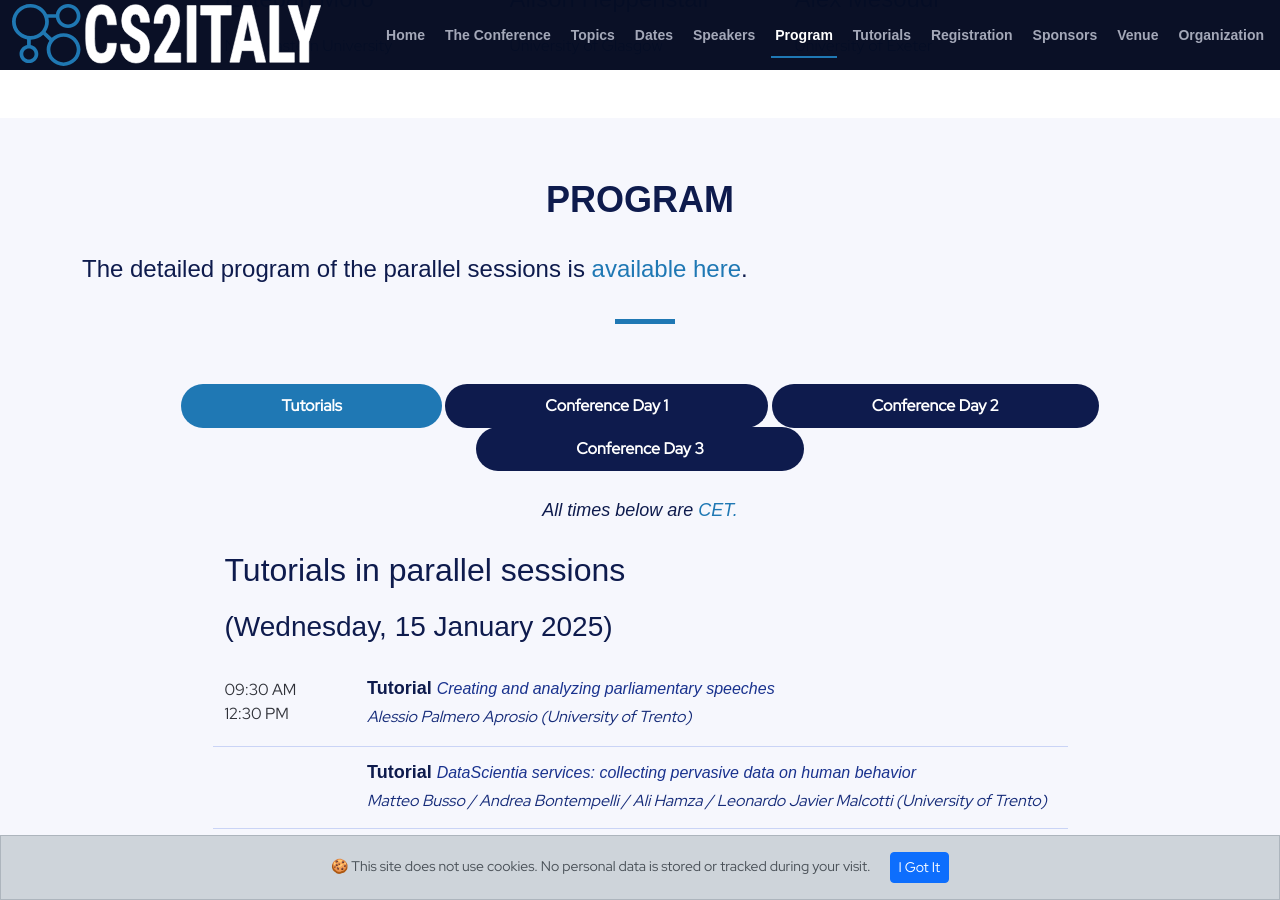
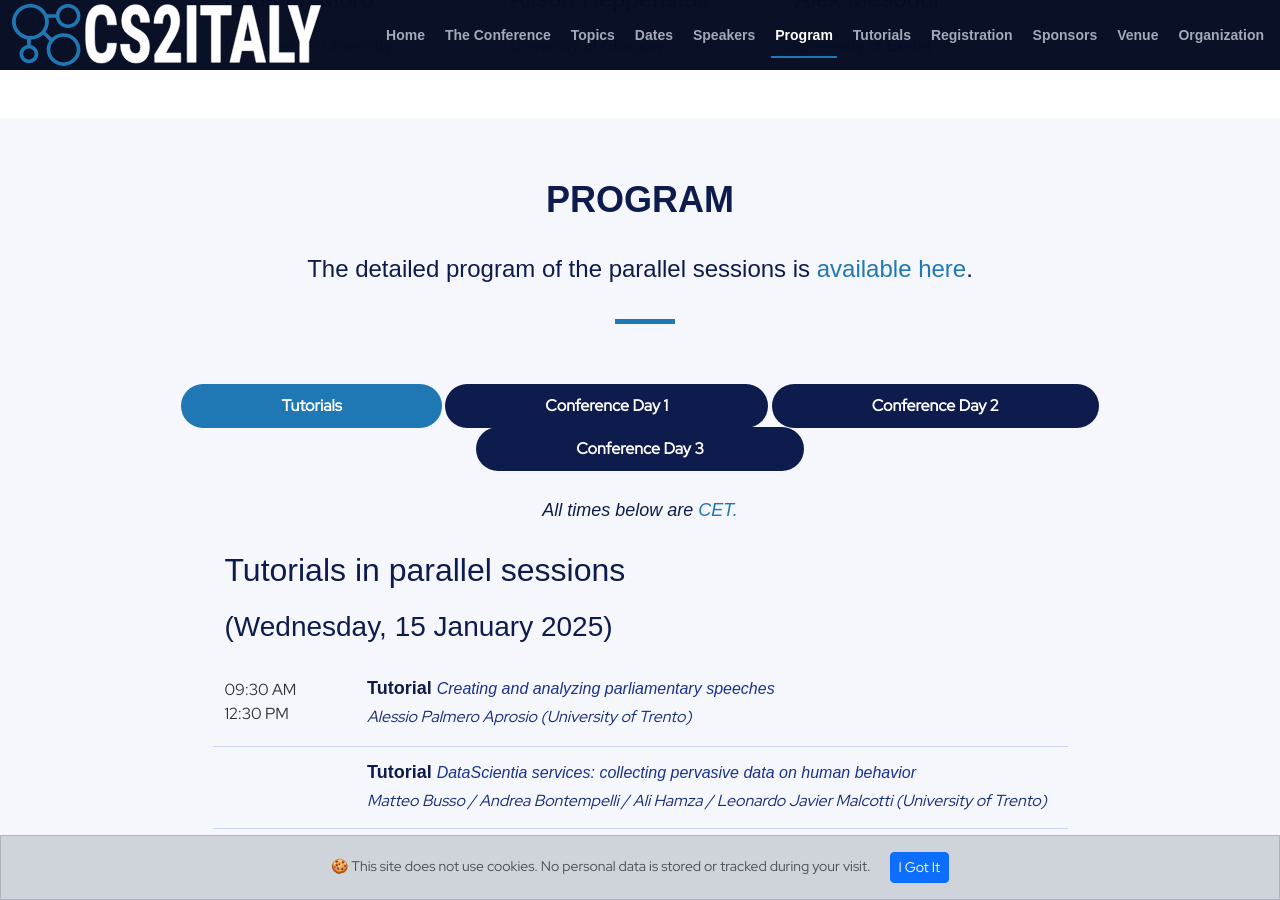
Before and after one commit to CS2Italy/conference, a Jekyll site: the page built from docs/index.md, in a window 1280 px wide and 900 px high, scrolled down 3924 px. Built offline with Jekyll 4.4.1, drawn with Linux system fonts in a browser that asks for light colours.

Commit message:
Update style.css

```diff
--- a/docs/assets/css/style.css
+++ b/docs/assets/css/style.css
@@ -146,6 +146,10 @@ h6 {
   margin-bottom: 10px;
 }
 
+.section-header h4 {
+  text-align: center;
+}
+
 .section-header p {
   text-align: center;
   padding: 0;
```
